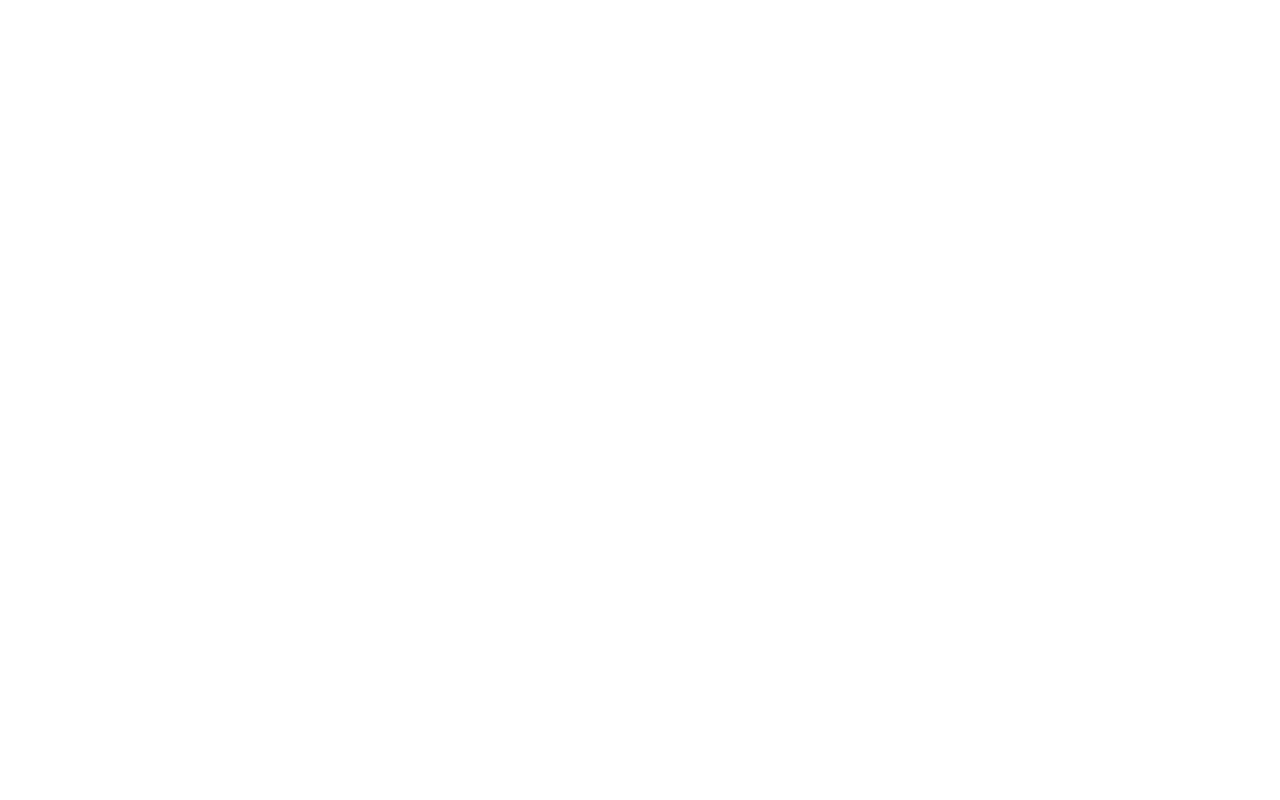
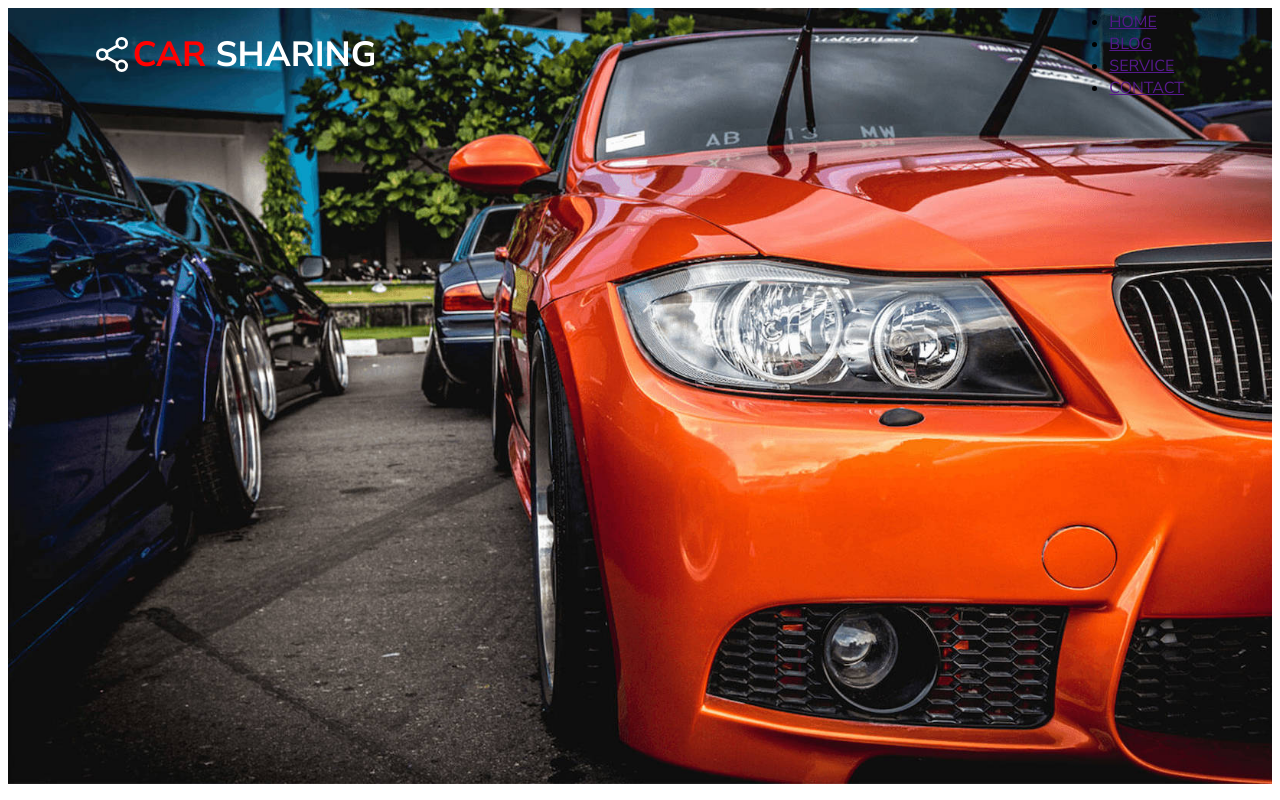
Before and after one commit to MagdalenaNastalek/car_sharing, a website built with Vite: page 01_Car_Sharing/index.html in a window 1280 px wide. Built offline with nearby package versions, Linux system fonts and the light colour scheme.

Commit message:
logo finished

```diff
--- a/01_Car_Sharing/css/style.css
+++ b/01_Car_Sharing/css/style.css
@@ -0,0 +1,43 @@
+:root {
+    --main-color: #FF0000;
+}
+* {
+    box-sizing: border-box;
+}
+
+body * {
+    border:1 px dotted blue;
+}
+header {
+    height: 97vh;
+    background-image: url(../images/Image.jpg);
+    background-size: cover;
+}
+.nav-bar {
+    font-family: "Nunito Sans" , sans-serif;
+    text-transform: uppercase;
+    height: 93px;
+    display: flex;
+    justify-content: space-between;
+    align-items: center;
+}
+.container {
+    width: 1088px;
+    margin: 0 auto;
+}
+
+.logo {
+    font-size: 35px;
+    font-weight: bolder;
+    color: white;
+    display: flex;
+    align-items: center;
+
+}
+.logo span {
+    color: var(--main-color);
+}
+.logo img {
+    height: 35px;
+    margin-right: 5px;
+}
--- a/01_Car_Sharing/index.html
+++ b/01_Car_Sharing/index.html
@@ -15,5 +15,24 @@
     <link rel="stylesheet" href="css/reset css" />
     <link rel="stylesheet" href="css/style.css" />
   </head>
+  <header>
+    <div class="container">
+      <section class="nav-bar">
+        <section class="logo">
+          <img src="images/Icon Logo Normal.svg" />
+          <span>Car</span>&nbsp;Sharing
+        </section>
+        <nav>
+          <ul>
+            <li><a href="">Home</a></li>
+            <li><a href="">Blog</a></li>
+            <li><a href="">Service</a></li>
+            <li><a href="">Contact</a></li>
+          </ul>
+        </nav>
+      </section>
+    </div>
+  </header>
+
   <body></body>
 </html>
```
